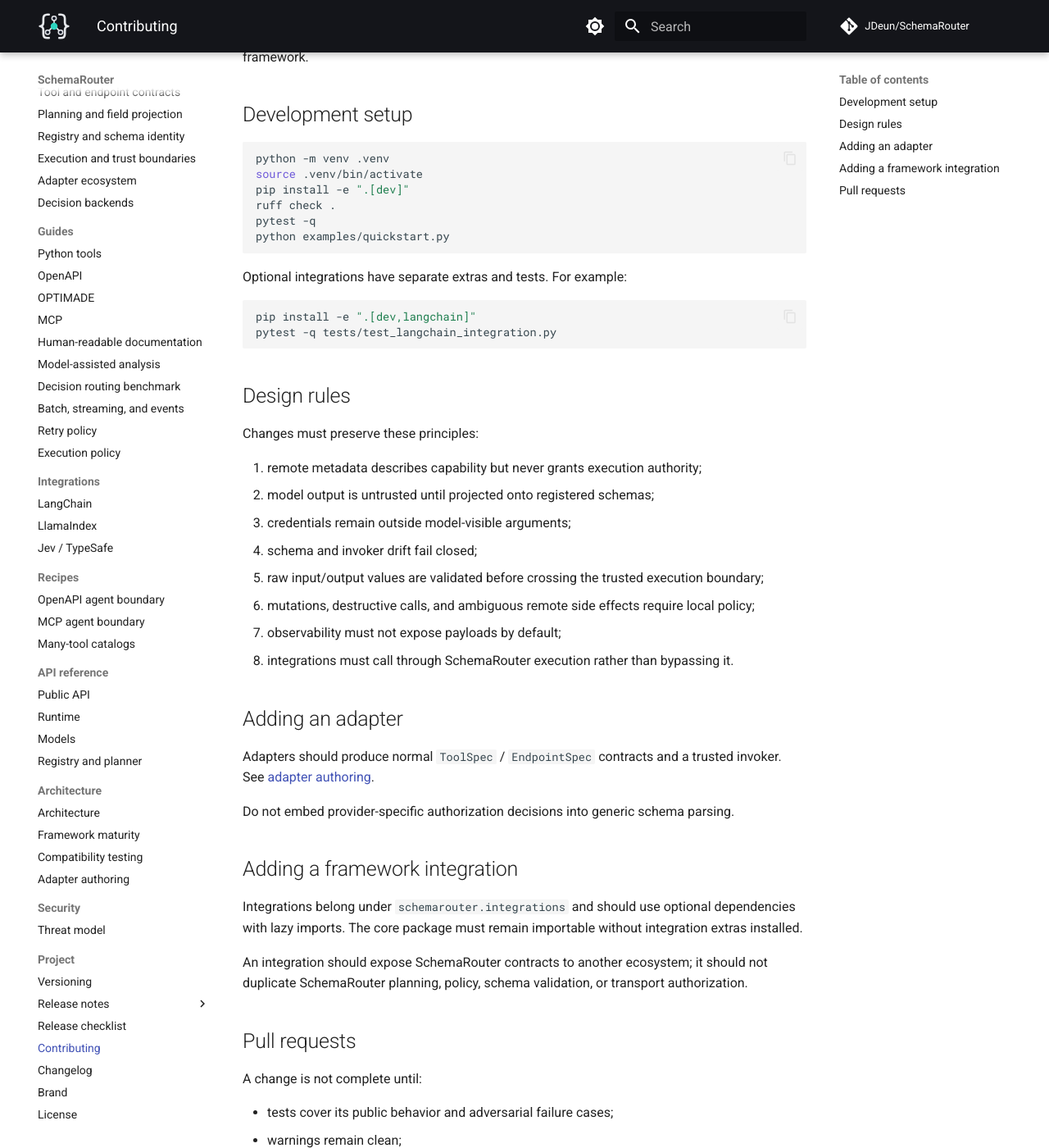
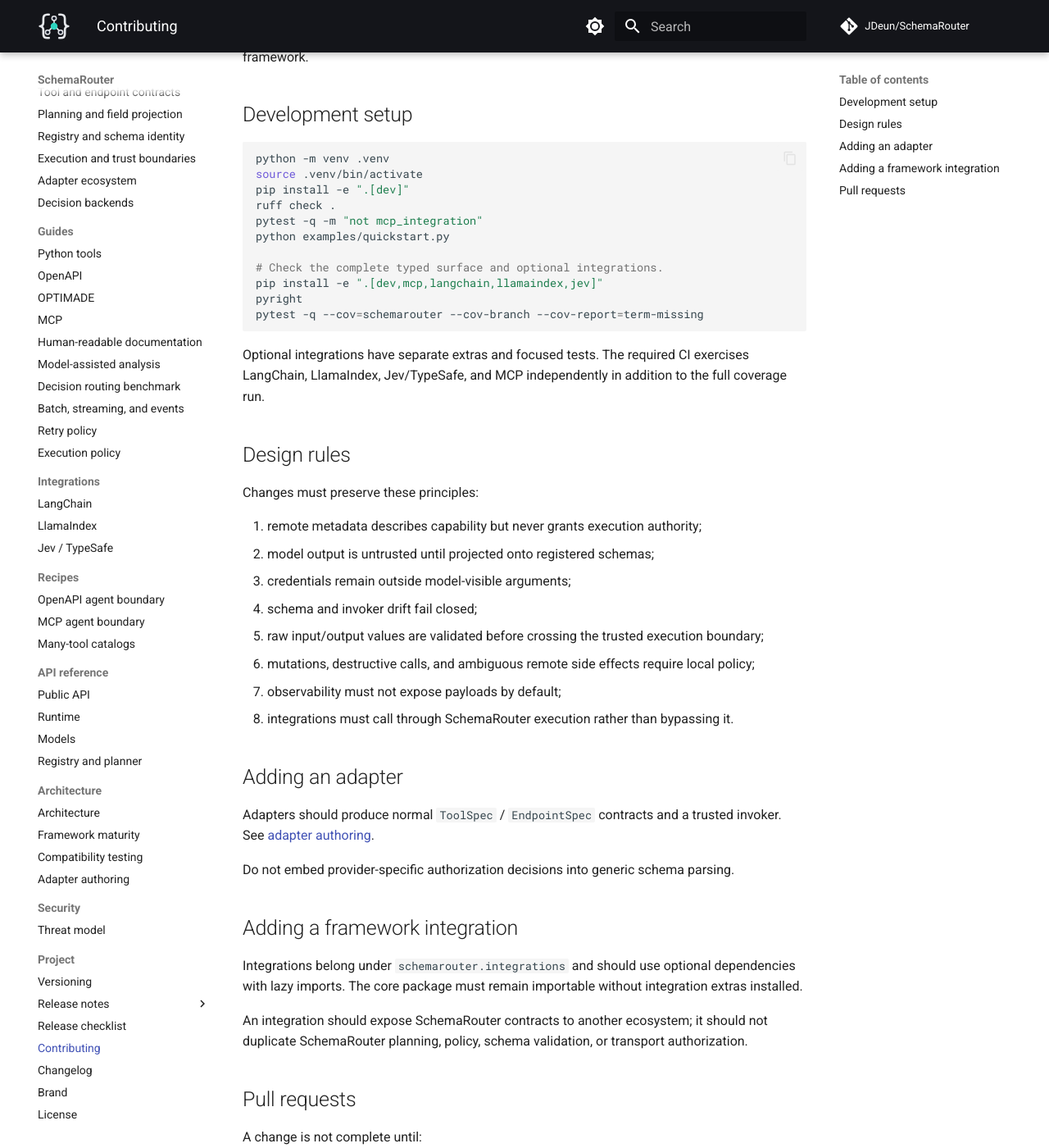
Before and after one commit to JDeun/SchemaRouter, an MkDocs documentation site: the page built from docs/contributing.md, in a window 1280 px wide and 1400 px high, scrolled down 190 px. Shown: the whole window at 82% size. Built offline with MkDocs 1.6.1 and Material for MkDocs 9.7.7, drawn with Linux system fonts in a browser that asks for light colours; comment, search, counter and statistics services are not loaded; some of the changed text lies outside the part shown.

Commit message:
docs: align contributor checks with CI

````diff
--- a/docs/contributing.md
+++ b/docs/contributing.md
@@ -10,16 +10,17 @@
 source .venv/bin/activate
 pip install -e ".[dev]"
 ruff check .
-pytest -q
+pytest -q -m "not mcp_integration"
 python examples/quickstart.py
+
+# Check the complete typed surface and optional integrations.
+pip install -e ".[dev,mcp,langchain,llamaindex,jev]"
+pyright
+pytest -q --cov=schemarouter --cov-branch --cov-report=term-missing
 ```
 
-Optional integrations have separate extras and tests. For example:
-
-```bash
-pip install -e ".[dev,langchain]"
-pytest -q tests/test_langchain_integration.py
-```
+Optional integrations have separate extras and focused tests. The required CI exercises
+LangChain, LlamaIndex, Jev/TypeSafe, and MCP independently in addition to the full coverage run.
 
 ## Design rules
 
@@ -55,7 +56,10 @@
 
 - tests cover its public behavior and adversarial failure cases;
 - warnings remain clean;
-- supported Python versions pass;
+- supported Python versions pass, including the Windows smoke surface;
+- Pyright and the configured coverage floor pass;
+- minimum declared runtime dependencies remain usable;
+- wheel and sdist clean-install smokes pass;
 - public behavior is documented;
 - new optional dependencies are isolated behind extras;
 - breaking API changes include a changelog and migration note.
````
